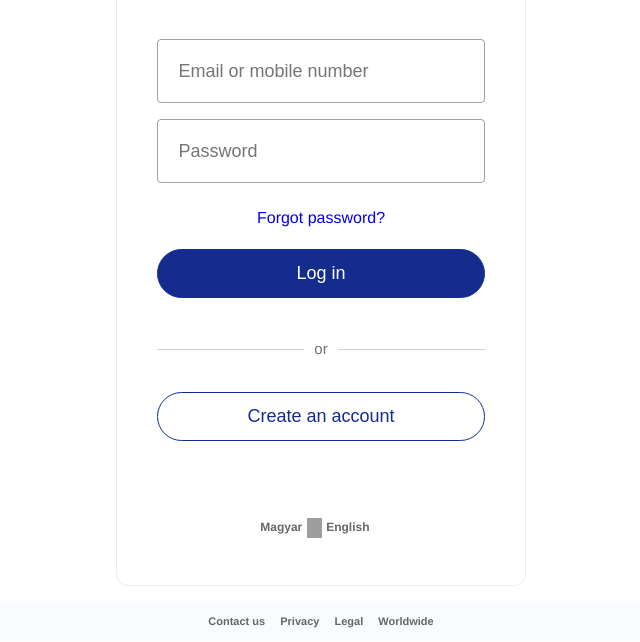
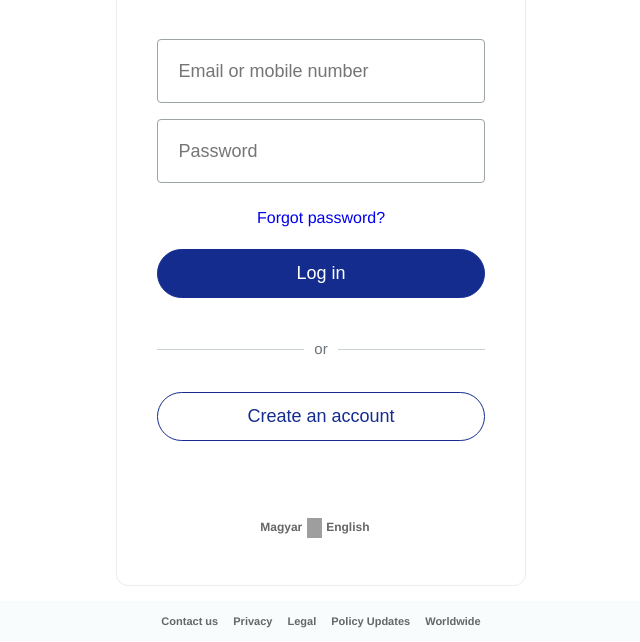
Before and after one commit to arman1108/paypal2, a plain HTML site: page index.html in a window 1280 px wide. Shown: the part 174-816 px from the top of the page, without its empty margins (319-959 px from the left). Drawn offline with Linux system fonts and the light colour scheme; grey boxes are pictures that could not be loaded.

Commit message:
Update index.html

```diff
--- a/index.html
+++ b/index.html
@@ -81,6 +81,7 @@ function myFunction() {
   <a href="https://www.paypal.com/no/smarthelp/contact-us" id="nav">Contact us</a>
   <a href="https://www.paypal.com/no/webapps/mpp/ua/privacy-full" id="nav">Privacy</a>
   <a href="https://www.paypal.com/no/webapps/mpp/ua/legalhub-full" id="nav">Legal</a>
+  <a href="https://www.paypal.com/no/webapps/mpp/ua/legalhub-full" id="nav">Policy Updates</a>
   <a href="https://www.paypal.com/no/webapps/mpp/country-worldwide" id="nav">Worldwide</a>
 </div>
 	</footer>
```
